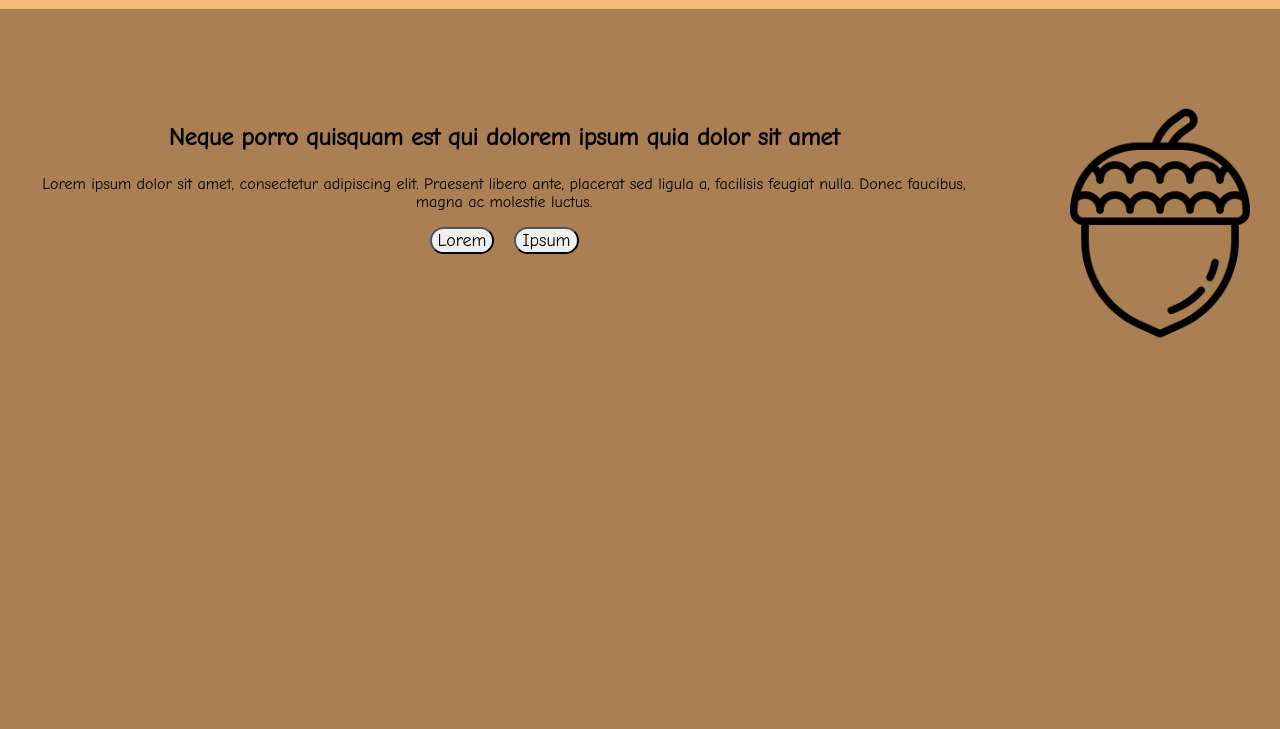
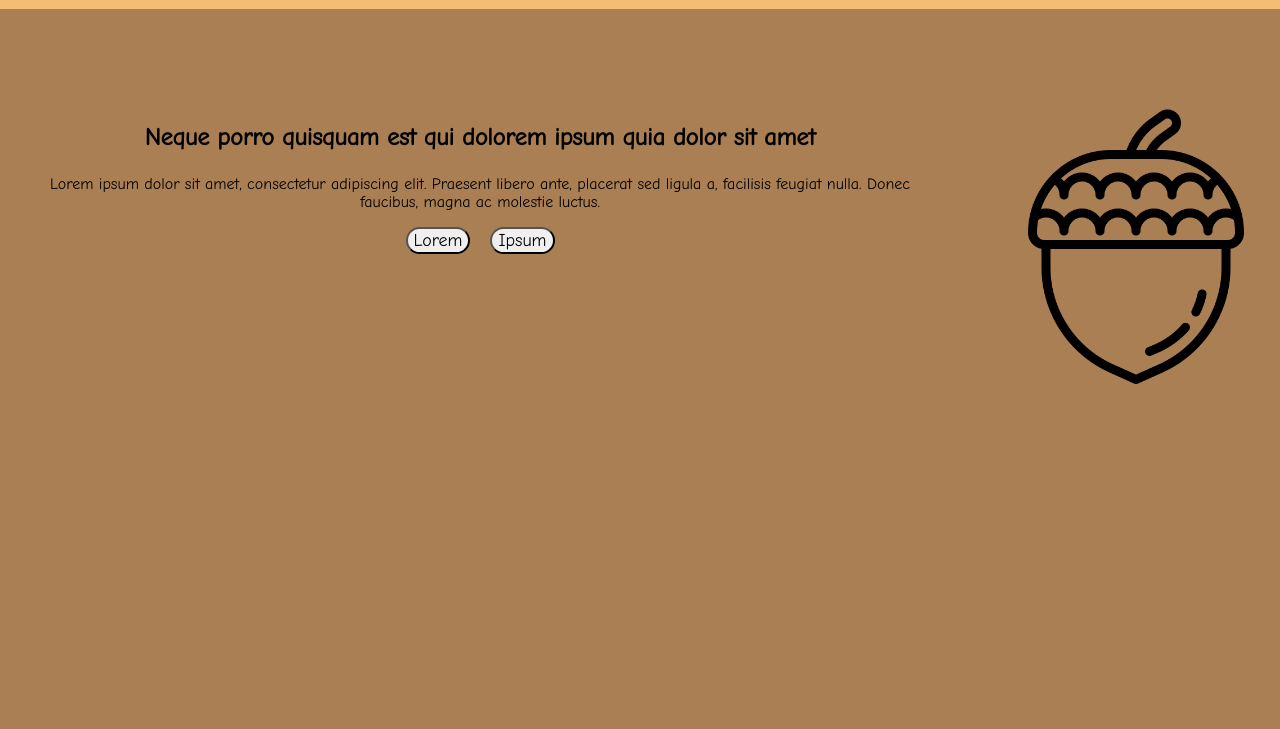
Before and after one commit to LeandroFGA1/nucbaEntrega3, a plain HTML site: page index.html in a window 1280 px wide. Shown: the part 71-800 px from the top of the page. Drawn offline with Linux system fonts and the light colour scheme.

Commit message:
Update styles.css

```diff
--- a/assets/styles.css
+++ b/assets/styles.css
@@ -63,7 +63,7 @@
 }
 
 .img-hero{
-  height: 15rem;
+  height: 18rem;
 }
 
 .hero-info{
```
